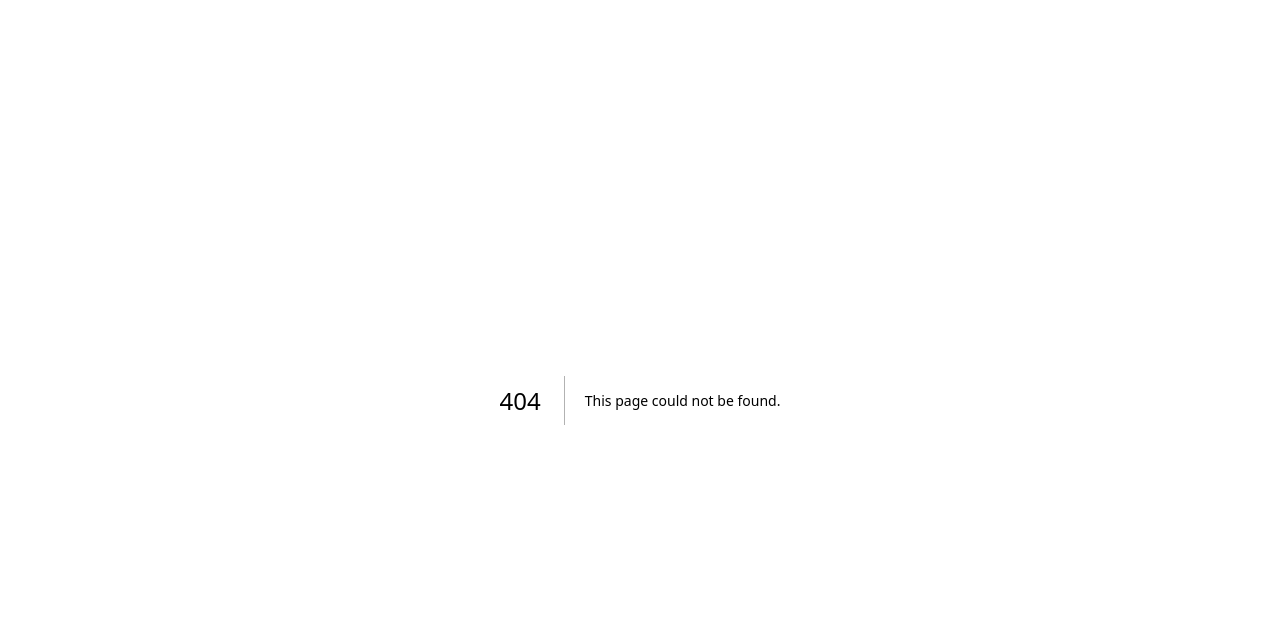
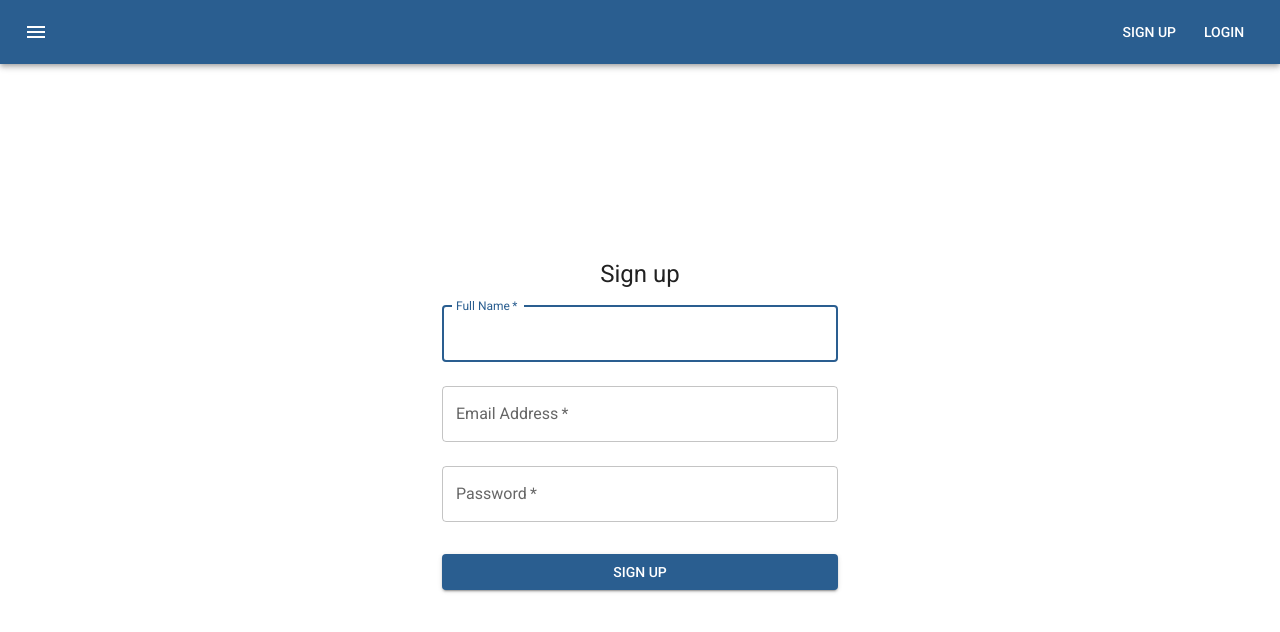
Before and after one commit to wforbes/nextjs-wordsearch, a Next.js app: page /signup in a window 1280 px wide. Before the commit this address had no page. Shown: the top 632 px of the page. Built offline with nearby package versions, Linux system fonts and the light colour scheme; what @mui/material-nextjs would draw is missing.

Commit message:
add signup page, no functionality

```diff
--- a/src/app/components/NavBar/NavBar.tsx
+++ b/src/app/components/NavBar/NavBar.tsx
@@ -6,10 +6,10 @@ import Toolbar from '@mui/material/Toolbar';
 import IconButton from '@mui/material/IconButton';
 import Button from '@mui/material/Button';
 import MenuIcon from '@mui/icons-material/Menu';
+import Link from 'next/link';
 
 export default function NavBar() {
   return (
-    <Box sx={{ flexGrow: 1 }}>
     <AppBar position="static">
       <Toolbar>
         <IconButton
@@ -23,11 +23,12 @@ export default function NavBar() {
         </IconButton>
         <Box sx={{ flexGrow: 1 }} />
         <Box sx={{ display: 'flex', gap: 1 }}>
-            <Button color="inherit">Sign Up</Button>
+          <Link href="/signup" style={{ textDecoration: 'none', color: 'inherit' }}>
+            <Button color="inherit" sx={{ color: 'inherit' }}>Sign Up</Button>
+          </Link>
           <Button color="inherit">Login</Button>
         </Box>
       </Toolbar>
     </AppBar>
-    </Box>
   );
 }
--- a/src/app/page.tsx
+++ b/src/app/page.tsx
@@ -5,6 +5,7 @@ import NavBar from "./components/NavBar/NavBar";
 import Button from "@mui/material/Button";
 import Box from "@mui/material/Box";
 import Typography from "@mui/material/Typography";
+import Container from "@mui/material/Container";
 
 export default function Home() {
   const router = useRouter();
@@ -16,16 +17,22 @@ export default function Home() {
   return (
     <div className="min-h-screen flex flex-col">
       <NavBar />
+      <Container
+        component="main"
+        maxWidth="md"
+        sx={{
+          flex: 1,
+          display: 'flex',
+          alignItems: 'center',
+        }}
+      >
         <Box
-        component="main"
           sx={{
-          flexGrow: 1,
+            width: '100%',
             display: 'flex',
             flexDirection: 'column',
             alignItems: 'center',
-          justifyContent: 'center',
             gap: 4,
-          p: 4
           }}
         >
           <Typography variant="h2" component="h1" gutterBottom>
@@ -47,6 +54,7 @@ export default function Home() {
             Start Searching
           </Button>
         </Box>
+      </Container>
     </div>
   );
 }
--- /dev/null
+++ b/src/app/signup/page.tsx
@@ -0,0 +1,79 @@
+'use client';
+
+import {
+    Container,
+    Box,
+    Typography,
+    TextField,
+    Button,
+} from '@mui/material';
+import NavBar from '@/app/components/NavBar/NavBar';
+
+export default function SignUpPage() {
+    return (
+        <div className="min-h-screen flex flex-col">
+            <NavBar />
+            <Container
+                component="main"
+                maxWidth="xs"
+                sx={{
+                    flex: 1,
+                    display: 'flex',
+                    alignItems: 'center',
+                }}
+            >
+                <Box
+                    sx={{
+                        width: '100%',
+                        display: 'flex',
+                        flexDirection: 'column',
+                        alignItems: 'center',
+                    }}
+                >
+                    <Typography component="h1" variant="h5">
+                        Sign up
+                    </Typography>
+                    <Box component="form" sx={{ width: '100%' }}>
+                        <TextField
+                            margin="normal"
+                            required
+                            fullWidth
+                            id="name"
+                            label="Full Name"
+                            name="name"
+                            autoComplete="name"
+                            autoFocus
+                        />
+                        <TextField
+                            margin="normal"
+                            required
+                            fullWidth
+                            id="email"
+                            label="Email Address"
+                            name="email"
+                            autoComplete="email"
+                        />
+                        <TextField
+                            margin="normal"
+                            required
+                            fullWidth
+                            name="password"
+                            label="Password"
+                            type="password"
+                            id="password"
+                            autoComplete="new-password"
+                        />
+                        <Button
+                            type="submit"
+                            fullWidth
+                            variant="contained"
+                            sx={{ mt: 3, mb: 2 }}
+                        >
+                            Sign Up
+                        </Button>
+                    </Box>
+                </Box>
+            </Container>
+        </div>
+    );
+}
```
Lines whose indentation alone changed are shown as unchanged.
